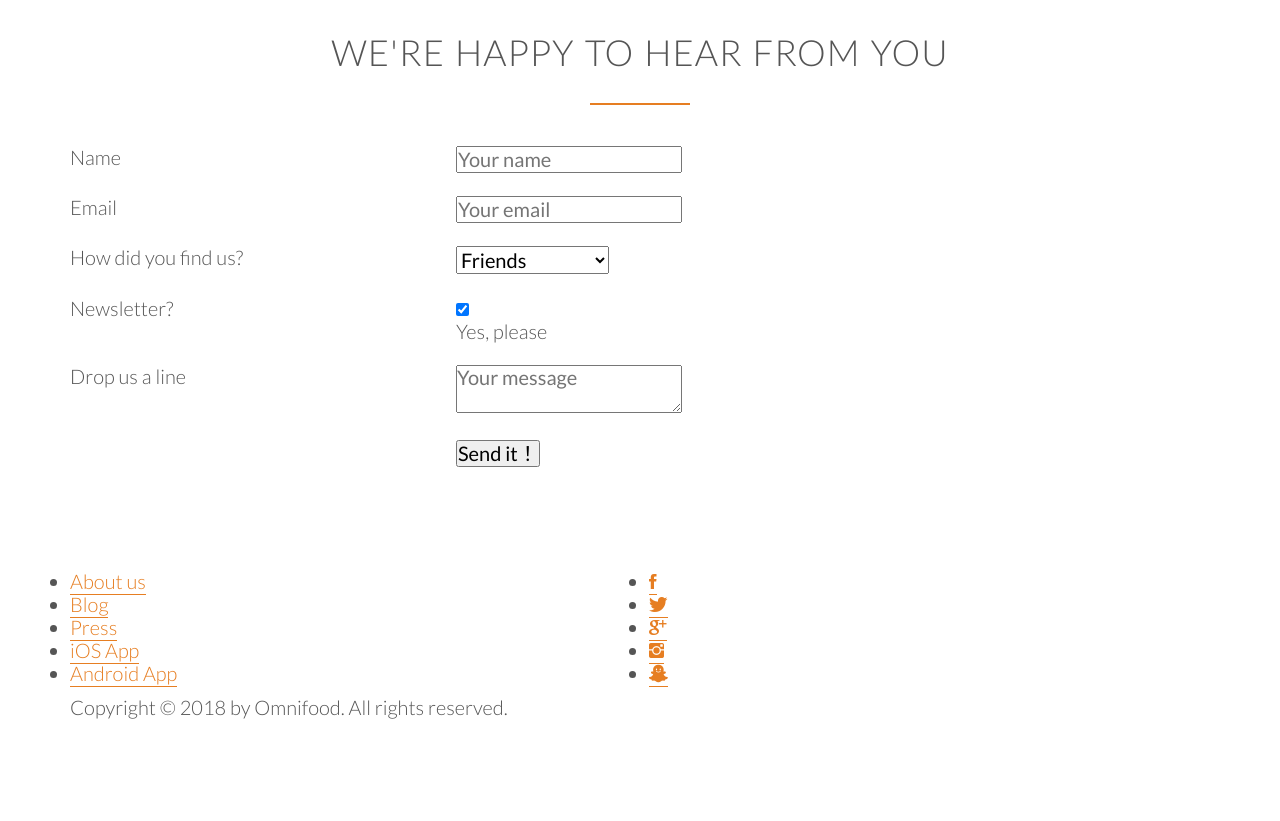
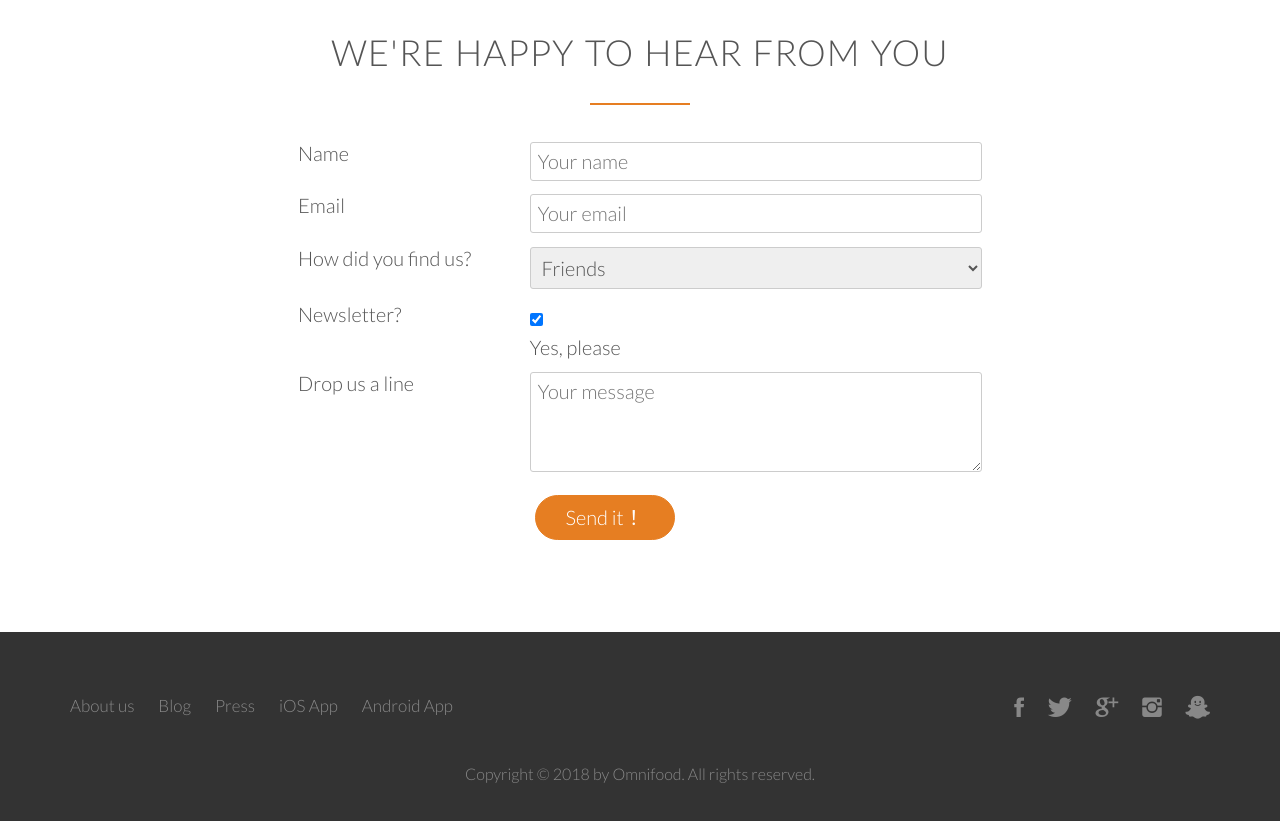
Before and after one commit to yangyanling94/CNFoodBuy, a plain HTML site: page index.html in a window 1280 px wide. Shown: the part 4680-5501 px from the top of the page. Before the commit the page ends 5399 px from the top, so only its background shows below. Drawn offline with Linux system fonts and the light colour scheme; files whose address does not match are found by name.

Commit message:
Add files via upload

```diff
--- a/resources/css/style.css
+++ b/resources/css/style.css
@@ -142,7 +142,8 @@ a:active {
 
 /* ----- BUTTONS ----- */
 .btn:link,
-.btn:visited {
+.btn:visited,
+input[type=submit] {
     display: inline-block;
     padding: 10px 30px;
     margin: 5px;
@@ -153,7 +154,8 @@ a:active {
 }
 
 .btn-full:link,
-.btn-full:visited {
+.btn-full:visited,
+input[type=submit] {
     background-color: #e67e22;
     border: 1px solid #e67e22;
     color: white;
@@ -166,7 +168,9 @@ a:active {
 }
 
 .btn:hover,
-.btn:active {
+.btn:active,
+input[type=submit]:hover,
+input[type=submit]:active {
     background-color: #bf6516;
 }
 
@@ -457,3 +461,138 @@ cite img {
 .plan-box ul li {
     padding: 5px 0;
 }
+
+
+
+/* --------------------------------------------------- */
+/* FORM */
+/* --------------------------------------------------- */
+.contact-form {
+    width: 60%;
+    margin: 0 auto;
+}
+
+select {
+    font-weight: 300;
+    color: #555;
+}
+
+input[type=text],
+input[type=email],
+select,
+textarea {
+    width: 100%;
+    padding: 7px;
+    border-radius: 3px;
+    border: 1px solid #ccc;
+}
+
+textarea {
+    height: 100px;
+}
+
+input[type=checkbox] {
+    margin: 10px 5px 10px 0;
+}
+
+::-webkit-input-placeholder { /* Chrome/Opera/Safari */
+  font-weight: 300;
+}
+
+*:focus {
+    outline: none;
+}
+
+
+
+/* --------------------------------------------------- */
+/* FOOTER */
+/* --------------------------------------------------- */
+footer {
+    background-color: #333;
+    padding: 50px;
+}
+
+.footer-nav {
+    list-style: none;
+    float: left;
+}
+
+.social-links {
+    list-style: none;
+    float: right;
+}
+
+.footer-nav li,
+.social-links li {
+    display: inline-block;
+    margin-right: 20px;
+}
+
+.footer-nav li {
+    font-size: 85%;
+}
+
+.social-links li {
+    font-size: 130%;
+}
+
+.footer-nav li:last-child,
+.social-links li:last-child {
+    margin-right: 0;
+}
+
+.footer-nav li a:link,
+.footer-nav li a:visited,
+.social-links li a:link,
+.social-links li a:visited {
+    text-decoration: none;
+    border: 0;
+    color: #888;
+    transition: color 0.2s;
+}
+
+.footer-nav li a:hover,
+.footer-nav li a:active {
+    color: #ddd;
+}
+
+.social-link li a:link,
+.social-link li a:visited {
+    font-size: 180%;
+}
+
+.ion-social-facebook,
+.ion-social-twitter,
+.ion-social-googleplus,
+.ion-social-instagram,
+.ion-social-snapchat {
+    transition: color 0.2s;
+}
+
+.ion-social-facebook:hover {
+    color: #3b5999;
+}
+
+.ion-social-twitter:hover {
+    color: #55acee;
+}
+
+.ion-social-googleplus:hover {
+    color: #dd4b39
+}
+
+.ion-social-instagram:hover {
+    color: #e4405f;
+}
+
+.ion-social-snapchat:hover {
+    color: #FFFC00
+}
+
+footer p {
+    color: #888;
+    text-align: center;
+    font-size: 80%;
+    margin-top: 30px;
+}
```
